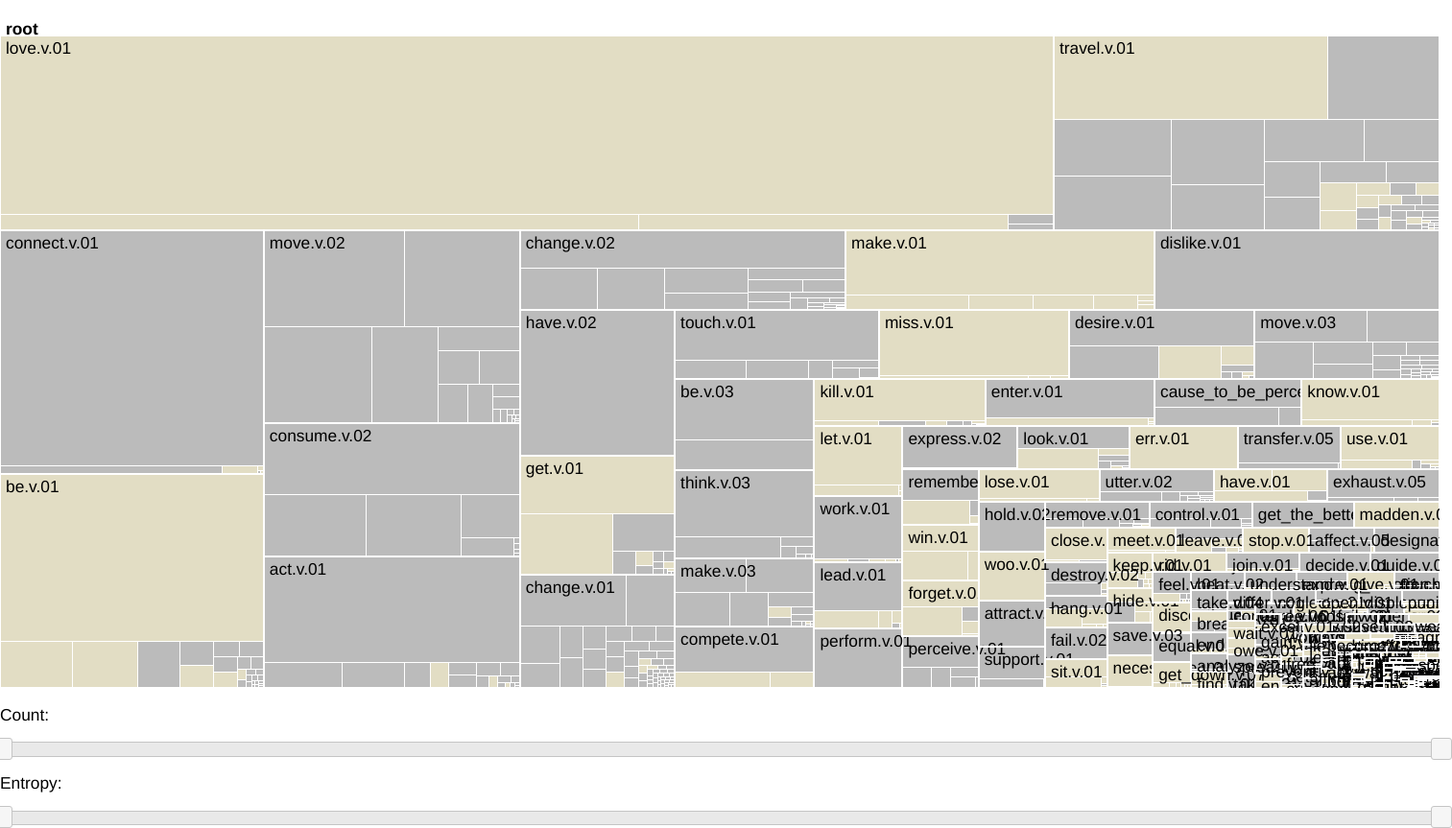
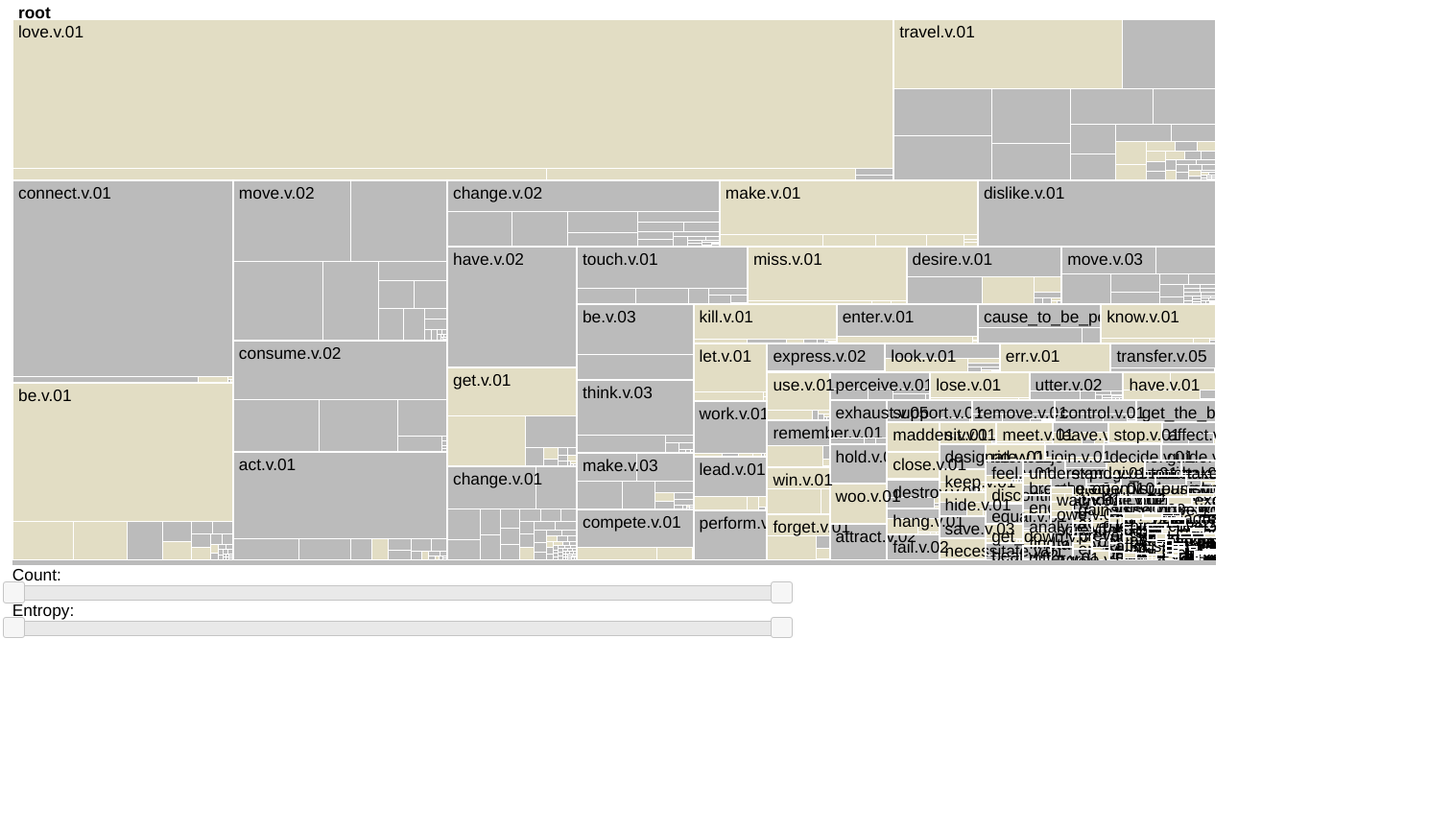
Before and after one commit to rafaveguim/semanticvis, a plain HTML site: page index.html in a window 1280 px wide. Shown: the whole page at 96% size, 1513 px wide, since content can reach past the window. After the commit the page ends 800 px from the top, so only its background shows below. Drawn offline with nearby package versions, Linux system fonts and the light colour scheme.

Commit message:
Fixed layout. Now takes the entire available space.

```diff
--- a/index.html
+++ b/index.html
@@ -11,6 +11,7 @@
 
     <style>
         html {
+            /*overflow: hidden;*/
             width: 100%;
             height: 100%;
         }
@@ -20,14 +21,23 @@
             font-size  : 13pt;
             margin     : auto;
             position   : relative;
-            width      : 100%;
-            height     : 100%;
+            width      : 98%;
+            height     : 98%;
         }
 
         #chart {
-            width: 1500px;
-            height: 700px;
+            width: 100%;
+            /*height: 100%;*/
             background: #bbb;
+            margin: 0;
+        }
+
+        #controls {
+            height: 200px;
+        }
+
+        #controls p{
+            margin: 0;
         }
 
         text {
@@ -75,7 +85,7 @@
         }
 
         #filter, #entropy_slider {
-            width: 1500px;
+            width: 800px;
         }
 
         .transparent {
@@ -91,19 +101,21 @@
 <body>
 <p id="chart"></p>
 
+<div id="controls">
+
 <p>
     <label for="count">Count:</label>
     <input type="text" id="count" style="border: 0; color: #f6931f; font-weight: bold;" />
 </p>
-
 <div id="filter"></div>
 
 <p>
     <label for="entropy">Entropy:</label>
     <input type="text" id="entropy" style="border: 0; color: #f6931f; font-weight: bold;" />
 </p>
+<div id="entropy_slider"></div>
 
-<div id="entropy_slider"></div>
+</div>
 
 <script src="zoommable_treemap.js"></script>
 </body>
--- a/zoommable_treemap.js
+++ b/zoommable_treemap.js
@@ -5,8 +5,9 @@
  * Time: 12:23 PM
  */
 var margin       = {top: 20, right: 0, bottom: 0, left: 0},
-    width        = 1500,
-    height       = 700 - margin.top - margin.bottom,
+    width        = util.toInt(d3.select('#chart').style('width')),
+    height       = document.getElementsByTagName('body')[0].clientHeight - document.getElementById('controls').clientHeight
+                    - margin.top - margin.bottom,
     formatNumber = d3.format(",d"),
     transitioning,
     root,
@@ -61,7 +62,7 @@ grandparent.append("text")
 // Creating font for measuring purposes.
 var font        = new Font();
 font.fontFamily = d3.select('body').style('font-family').split(', ')[0];
-font.src    = font.fontFamily;
+font.src        = font.fontFamily;
 
 d3.json("0_1000000.json", function(tree) {
 
```
